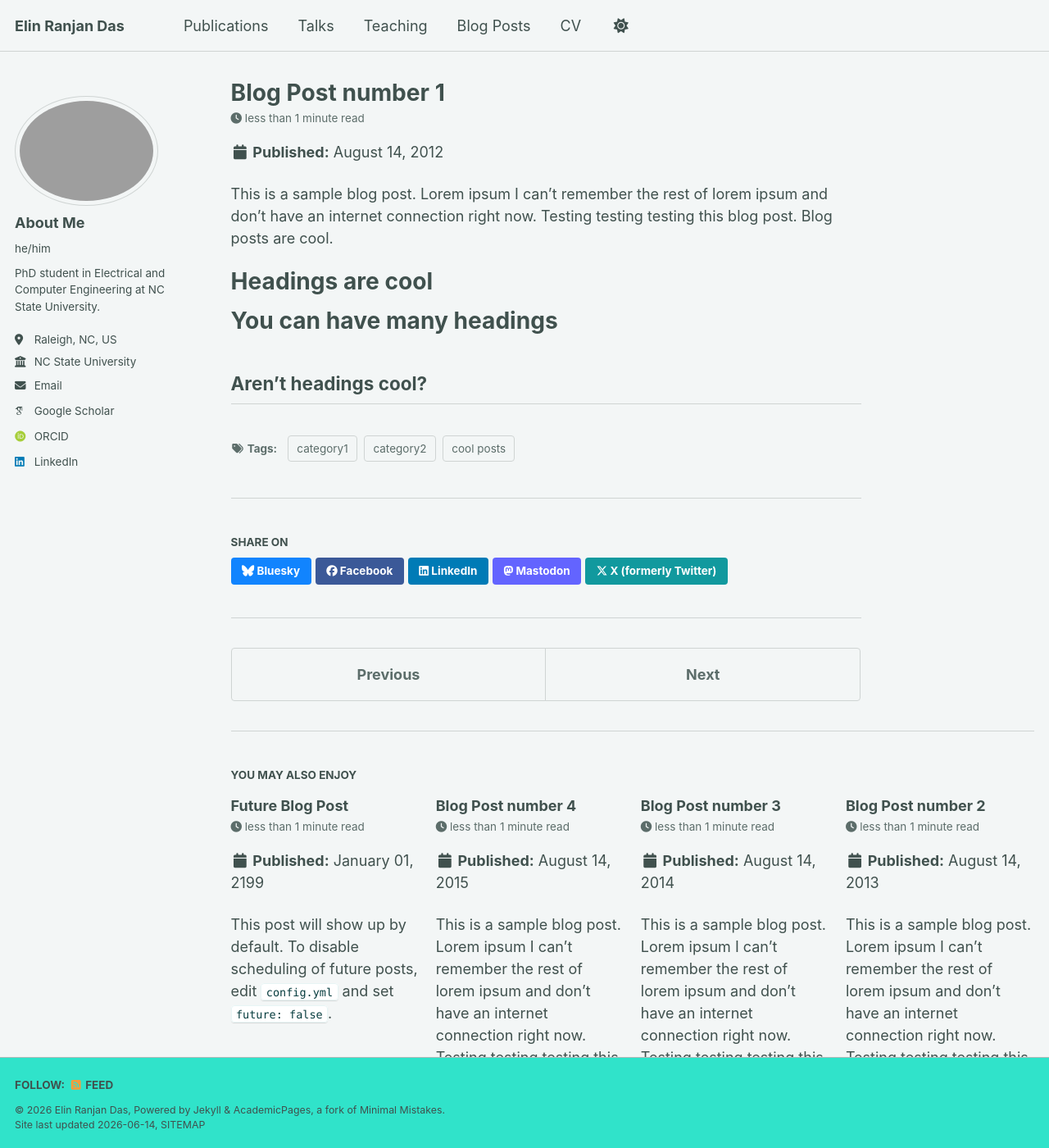
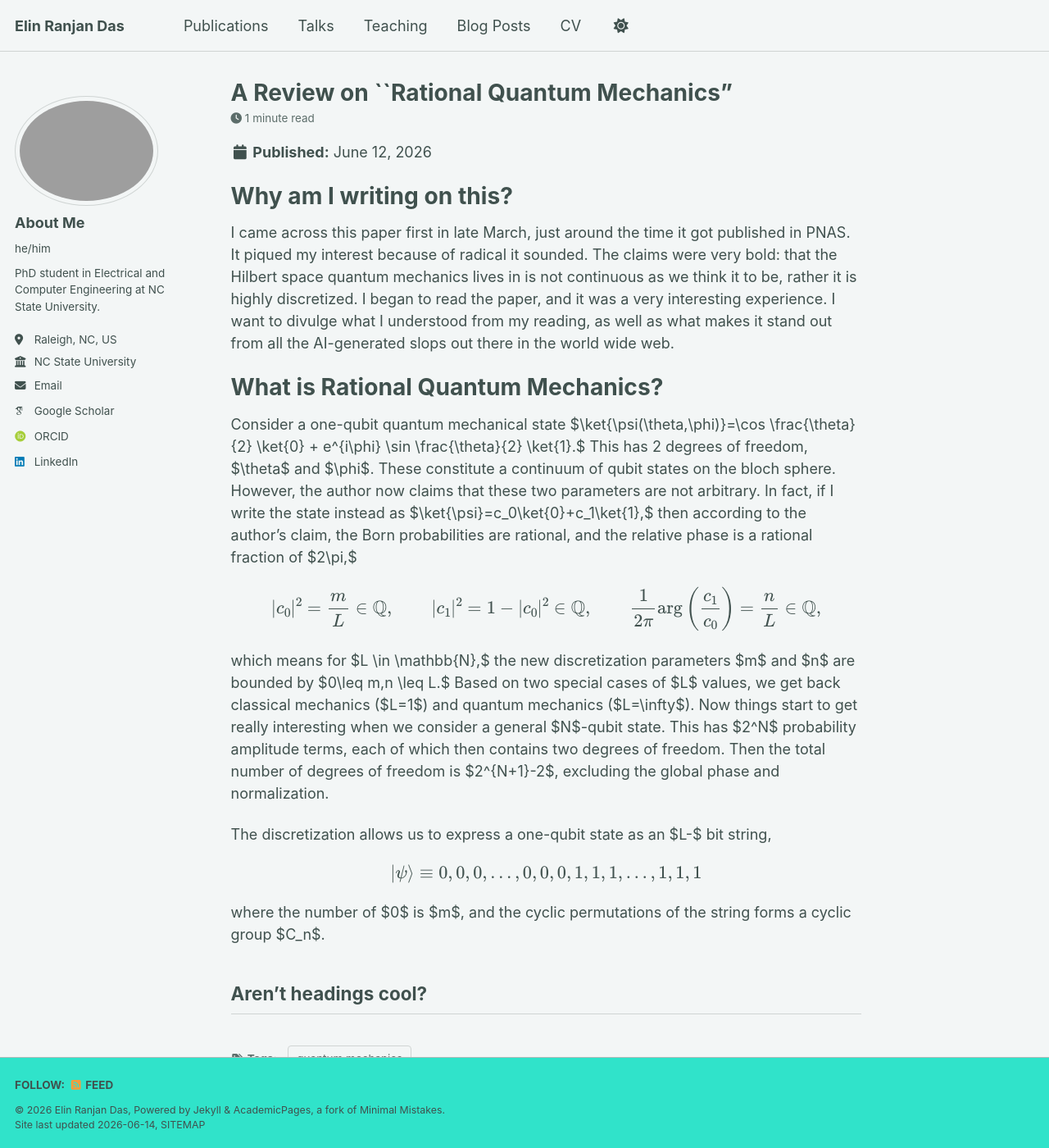
Before and after one commit to ElinRanjan/ElinRanjan.github.io, a Jekyll site: the page built from _posts/2012-08-14-blog-post-1.md, in a window 1280 px wide and 1400 px high. Shown: the whole window at 82% size. Built offline with Jekyll 4.4.1, drawn with Linux system fonts in a browser that asks for light colours; some web fonts are replaced; a script bundle is joined from its source files by our own code; library files that are not in the unit come from our copies.

Commit message:
Revise blog post on Rational Quantum Mechanics
Updated blog post title and date, and revised content to discuss Rational Quantum Mechanics.

```diff
--- a/_posts/2012-08-14-blog-post-1.md
+++ b/_posts/2012-08-14-blog-post-1.md
@@ -1,20 +1,30 @@
 ---
-title: 'Blog Post number 1'
-date: 2012-08-14
+title: A Review on ``Rational Quantum Mechanics"
+date: 2026-06-12
 permalink: /posts/2012/08/blog-post-1/
 tags:
-  - cool posts
-  - category1
-  - category2
+  - quantum mechanics
 ---
 
-This is a sample blog post. Lorem ipsum I can't remember the rest of lorem ipsum and don't have an internet connection right now. Testing testing testing this blog post. Blog posts are cool.
+Why am I writing on this?
+======
+I came across this paper first in late March, just around the time it got published in PNAS. It piqued my interest because of radical it sounded. The claims were very bold: that the Hilbert space quantum mechanics lives in is not continuous as we think it to be, rather it is highly discretized. I began to read the paper, and it was a very interesting experience. I want to divulge what I understood from my reading, as well as what makes it stand out from all the AI-generated slops out there in the world wide web.
 
-Headings are cool
+What is Rational Quantum Mechanics?
 ======
+Consider a one-qubit quantum mechanical state $\ket{\psi(\theta,\phi)}=\cos \frac{\theta}{2} \ket{0} + e^{i\phi} \sin \frac{\theta}{2} \ket{1}.$ This has 2 degrees of freedom, $\theta$ and $\phi$. These constitute a continuum of qubit states on the bloch sphere. However, the author now claims that these two parameters are not arbitrary. In fact, if I write the state instead as $\ket{\psi}=c_0\ket{0}+c_1\ket{1},$ then according to the author's claim, the Born probabilities are rational, and the relative phase is a rational fraction of $2\pi,$
 
-You can have many headings
-======
+$$
+|c_0|^2 =\frac{m}{L} \in \mathbb{Q}, \qquad |c_1|^2 = 1 - |c_0|^2 \in \mathbb{Q}, \qquad \frac{1}{2\pi} \arg \left( \frac{c_1}{c_0} \right) = \frac{n}{L} \in \mathbb{Q},
+$$
+
+which means for $L \in \mathbb{N},$ the new discretization parameters $m$ and $n$ are bounded by $0\leq m,n \leq L.$ Based on two special cases of $L$ values, we get back classical mechanics ($L=1$) and quantum mechanics ($L=\infty$). Now things start to get really interesting when we consider a general $N$-qubit state. This has $2^N$ probability amplitude terms, each of which then contains two degrees of freedom. Then the total number of degrees of freedom is $2^{N+1}-2$, excluding the global phase and normalization.
+
+The discretization allows us to express a one-qubit state as an $L-$ bit string,
+
+$$\ket{\psi} \equiv \\{ 0,0,0,\dots,0,0,0,1,1,1,\dots,1,1,1 \\} $$
+
+where the number of $0$ is $m$, and the cyclic permutations of the string forms a cyclic group $C_n$.
 
 Aren't headings cool?
 ------
```
